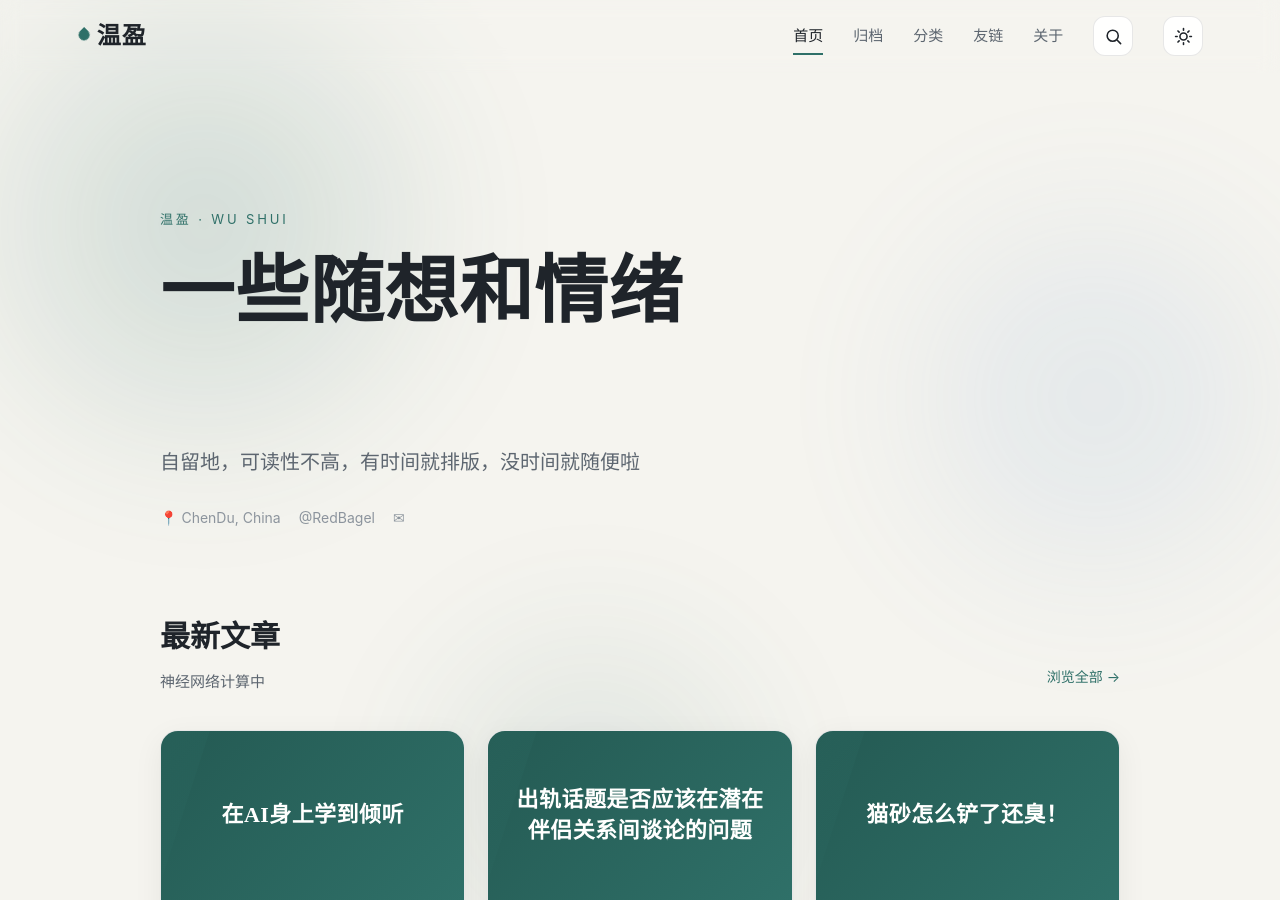
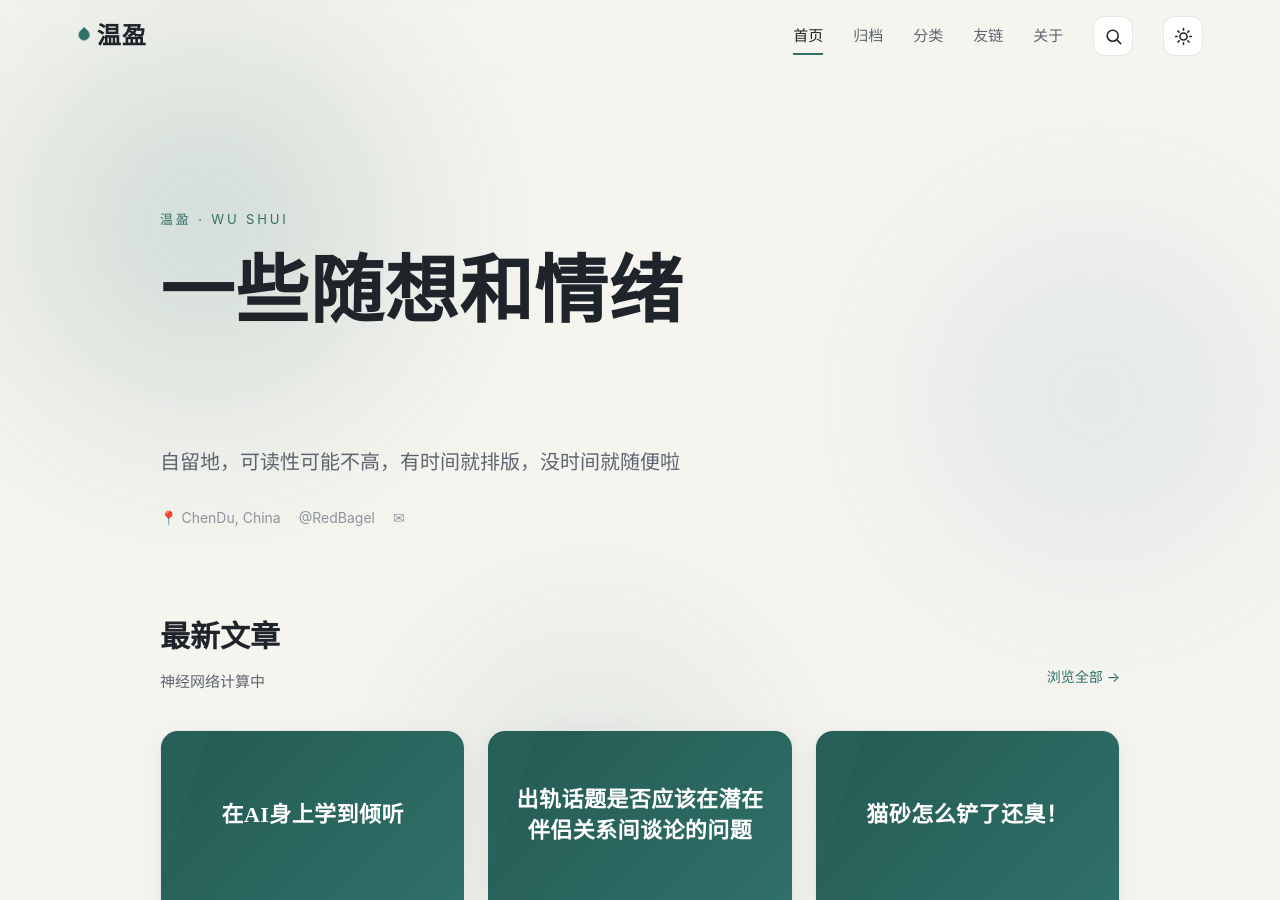
Before and after one commit to RedBagel/RedBagel.github.io, a Jekyll site: the page built from index.html, in a window 1280 px wide and 900 px high. Built offline with Jekyll 4.4.1, drawn with Linux system fonts in a browser that asks for light colours; a style sheet for code colours, icons or effects is not loaded.

Commit message:
Update index.html

```diff
--- a/index.html
+++ b/index.html
@@ -11,7 +11,7 @@
     <span class="ln"><span>一些随想和情绪</span></span>
     <span class="ln"><span><span class="accent-ink"></span></span></span>
   </h1>
-  <p class="sub">自留地，可读性不高，有时间就排版，没时间就随便啦</p>
+  <p class="sub">自留地，可读性可能不高，有时间就排版，没时间就随便啦</p>
   <div class="meta">
     <span>📍 {{ site.location }}</span>
     <a href="https://github.com/{{ site.github_username }}" target="_blank" rel="noopener">@{{ site.github_username }}</a>
```
